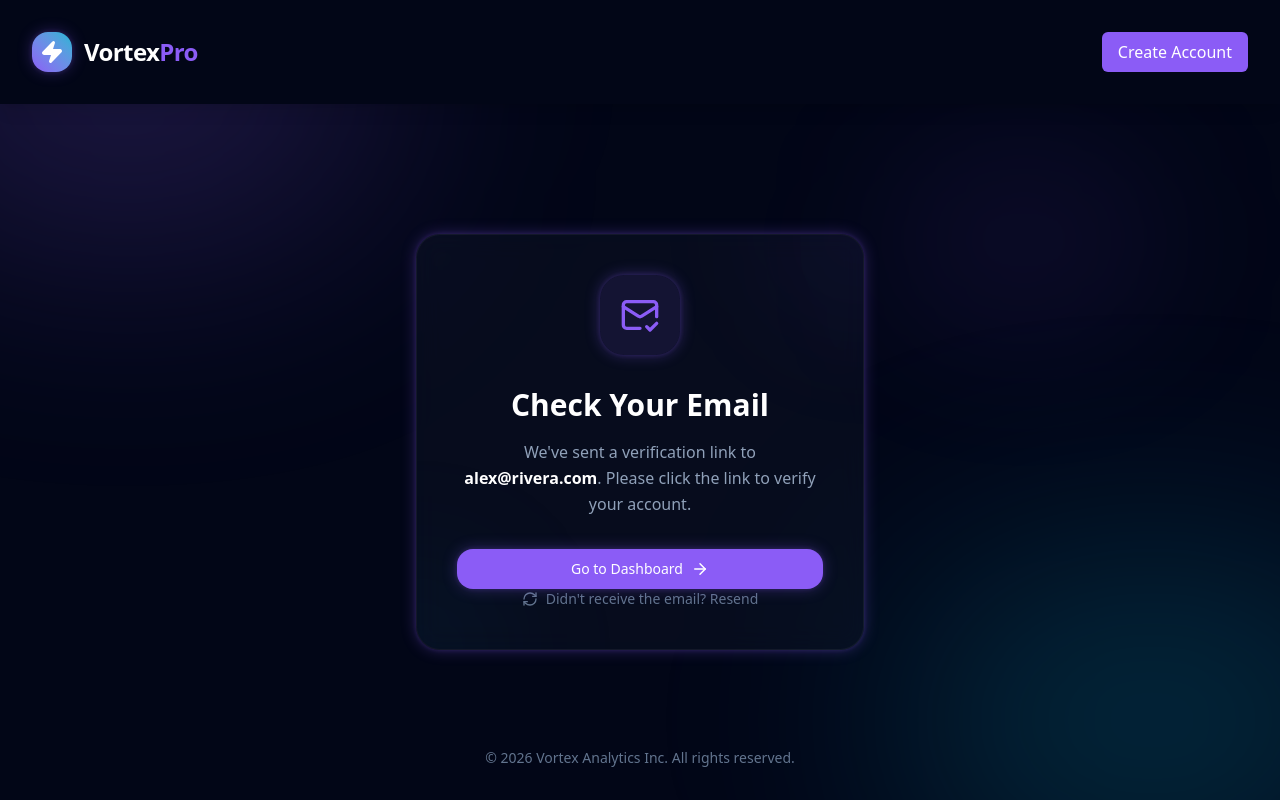
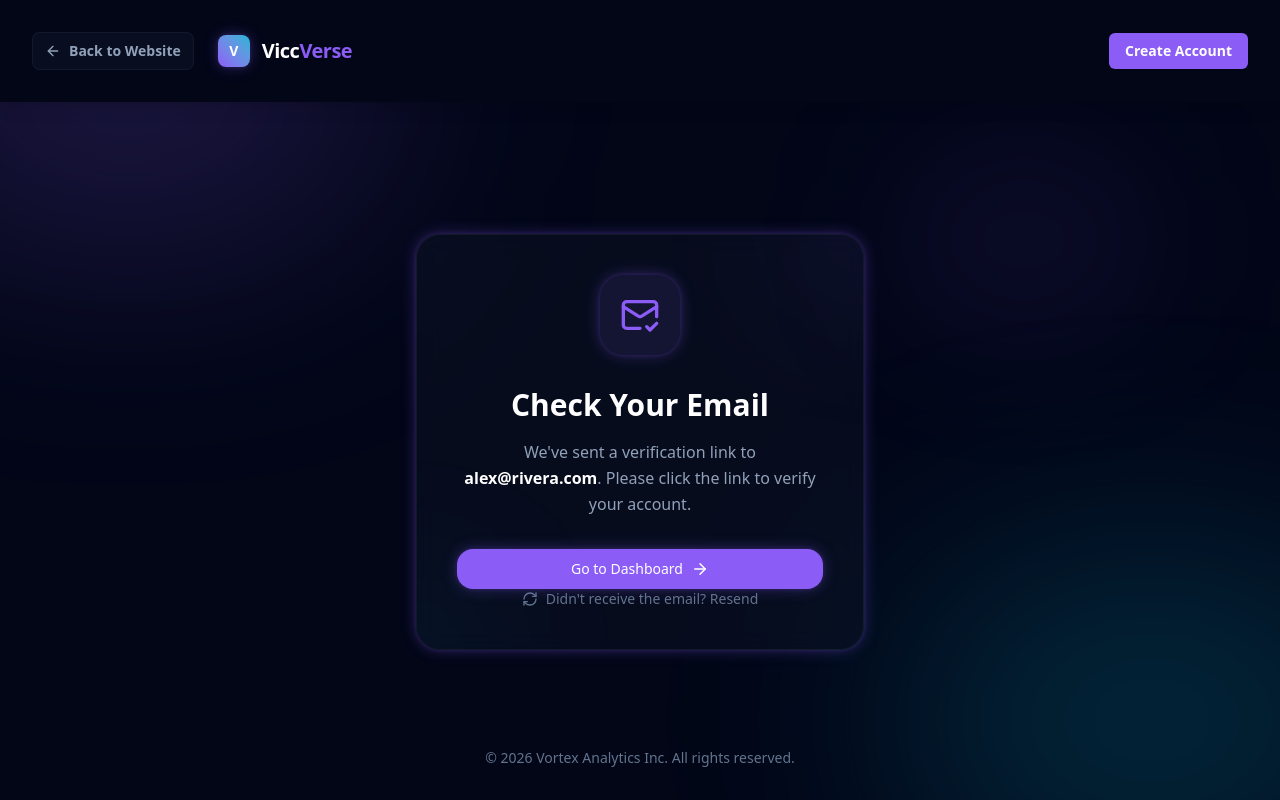
Before and after one commit to MatthewA1-Pro/viccverse, a Next.js app: page /verify-email in a window 1280 px wide. Built offline with nearby package versions, Linux system fonts and the light colour scheme.

Commit message:
feat: add back button to dashboard and auth layouts

```diff
--- a/src/app/(auth)/layout.tsx
+++ b/src/app/(auth)/layout.tsx
@@ -1,7 +1,7 @@
 "use client";
 
 import { motion } from "framer-motion";
-import { Zap } from "lucide-react";
+import { Zap, ArrowLeft } from "lucide-react";
 import Link from "next/link";
 
 export default function AuthLayout({
@@ -18,16 +18,21 @@ export default function AuthLayout({
 
       {/* Header - Fixed and with signup link */}
       <header className="fixed top-0 left-0 w-full z-20 bg-[#020617] flex items-center justify-between p-4 md:p-8 shadow-lg">
-        <Link href="/" className="flex items-center gap-3 w-fit">
-          <div className="w-10 h-10 rounded-xl bg-gradient-to-tr from-primary to-secondary flex items-center justify-center neon-glow-primary">
-            <Zap className="text-white w-6 h-6 fill-white" />
-          </div>
-          <span className="font-bold text-2xl tracking-tight text-white">
-            Vortex<span className="text-primary">Pro</span>
-          </span>
-        </Link>
+        <div className="flex items-center gap-6">
+          <Link href="/" className="flex items-center gap-2 text-slate-400 hover:text-white transition-colors text-sm font-bold bg-slate-900/50 hover:bg-slate-800 px-3 py-2 rounded-lg border border-slate-800/50">
+            <ArrowLeft size={16} /> <span className="hidden sm:inline">Back to Website</span>
+          </Link>
+          <Link href="/" className="hidden md:flex items-center gap-3 w-fit">
+            <div className="w-8 h-8 rounded-lg bg-gradient-to-tr from-primary to-secondary flex items-center justify-center neon-glow-primary">
+              <span className="font-bold text-white text-sm">V</span>
+            </div>
+            <span className="font-bold text-xl tracking-tight text-white">
+              Vicc<span className="text-primary">Verse</span>
+            </span>
+          </Link>
+        </div>
         {/* Sign Up button */}
-        <Link href="/signup" className="px-4 py-2 bg-primary text-white rounded-md hover:bg-primary/80 transition-colors">
+        <Link href="/signup" className="px-4 py-2 bg-primary text-white rounded-md hover:bg-primary/80 transition-colors font-bold text-sm">
           Create Account
         </Link>
       </header>
--- a/src/app/(dashboard)/layout.tsx
+++ b/src/app/(dashboard)/layout.tsx
@@ -1,9 +1,10 @@
 "use client";
 
 import { Sidebar } from "@/components/dashboard/Sidebar";
-import { Search, Bell, Menu } from "lucide-react";
+import { Search, Bell, Menu, ArrowLeft } from "lucide-react";
 import { useState } from "react";
 import { motion } from "framer-motion";
+import { useRouter } from "next/navigation";
 
 export default function DashboardLayout({
   children,
@@ -11,6 +12,7 @@ export default function DashboardLayout({
   children: React.ReactNode;
 }) {
   const [isMobileMenuOpen, setIsMobileMenuOpen] = useState(false);
+  const router = useRouter();
 
   return (
     <div className="flex min-h-screen bg-background">
@@ -26,6 +28,12 @@ export default function DashboardLayout({
           <div className="flex items-center gap-4 flex-1">
             <button className="lg:hidden text-slate-400 hover:text-white transition-colors">
               <Menu size={24} />
+            </button>
+            <button
+              onClick={() => router.back()}
+              className="hidden sm:flex text-slate-400 hover:text-white transition-colors items-center gap-2 text-sm font-bold bg-slate-900/50 hover:bg-slate-800 px-3 py-1.5 rounded-lg border border-slate-800/50"
+            >
+              <ArrowLeft size={16} /> Back
             </button>
             <div className="relative max-w-md w-full hidden md:block">
               <Search className="absolute left-3 top-1/2 -translate-y-1/2 text-slate-500 w-4 h-4" />
```
